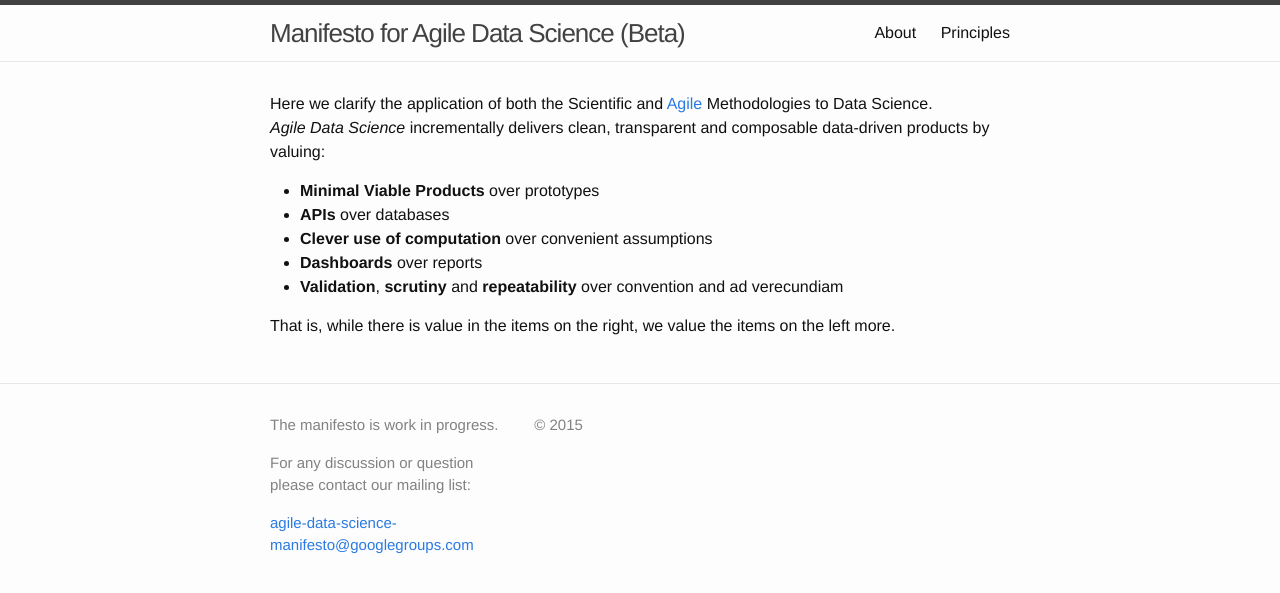
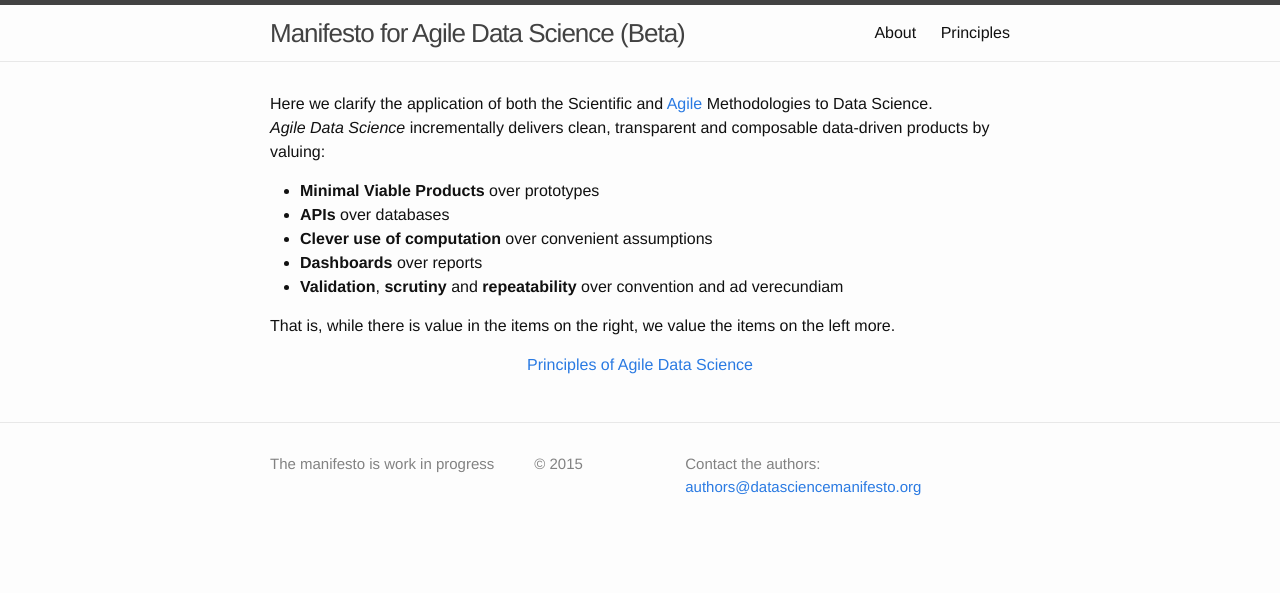
Before and after one commit to gm-spacagna/datasciencemanifesto-copy, a Jekyll site: the page built from index.md, in a window 1280 px wide. Shown: the top 593 px of the page. Built offline with Jekyll 4.4.1, drawn with Linux system fonts in a browser that asks for light colours; a script that is not in the unit is left out; comment, search, counter and statistics services are not loaded.

Commit message:
added principles link to homepage

```diff
--- a/_config.yml
+++ b/_config.yml
@@ -1,6 +1,6 @@
 # Site settings
 title: Manifesto for Agile Data Science (Beta)
-email: agile-data-science-manifesto@googlegroups.com
+email: authors@datasciencemanifesto.org
 description: > # this means to ignore newlines until "baseurl:"
   Manifesto for Agile Data Science.
 #baseurl: "/data-science-manifesto" # the subpath of your site, e.g. /blog/
--- a/_includes/footer.html
+++ b/_includes/footer.html
@@ -7,15 +7,7 @@
 
     <div class="footer-col-wrapper" >
 
-      <div class="footer-col  footer-col-1">
-        <ul class="contact-list">
-          <!--<li>{{ site.title }}</li>-->
-          <p class="text">The manifesto is work in progress.</p>
-          <p class="text">For any discussion or question please contact our mailing list:</p>
-          <li>
-          <a href="mailto:{{ site.email }}">{{ site.email }}</a></li>
-        </ul>
-      </div>
+
 
       <!-- <div class="footer-col  footer-col-2">
 
@@ -51,14 +43,25 @@
           {% endif %}
         </ul>
       </div>-->
+      <div class="footer-col  footer-col-1">
+        <p class="text">The manifesto is work in progress</p>
+      </div>
 
       <div class="footer-col  footer-col-2">
         <p class="text">© 2015</p>
         <!--<p class="text">{{ site.description }}</p>
         <p class="rss-subscribe">subscribe <a href="{{ "/feed.xml" | prepend: site.baseurl}}">via RSS</a></p>-->
       </div>
+
+      <div class="footer-col  footer-col-3">
+        <ul class="contact-list">
+          <!--<li>{{ site.title }}</li>-->
+            <p class="text">Contact the authors:
+              <a href="mailto:{{ site.email }}">{{ site.email }}</a>
+            </p>
+        </ul>
+      </div>
     </div>
-
   </div>
 
 </footer>
--- a/index.md
+++ b/index.md
@@ -14,3 +14,6 @@ Here we clarify the application of both the Scientific and [Agile](http://www.ag
  - **Validation**, **scrutiny** and **repeatability** over convention and ad verecundiam
 
 That is, while there is value in the items on the right, we value the items on the left more.
+
+[Principles of Agile Data Science](/principles)
+{: style="text-align: center;"}
```
Also changed, not shown: about.md (+1 -2 lines).
